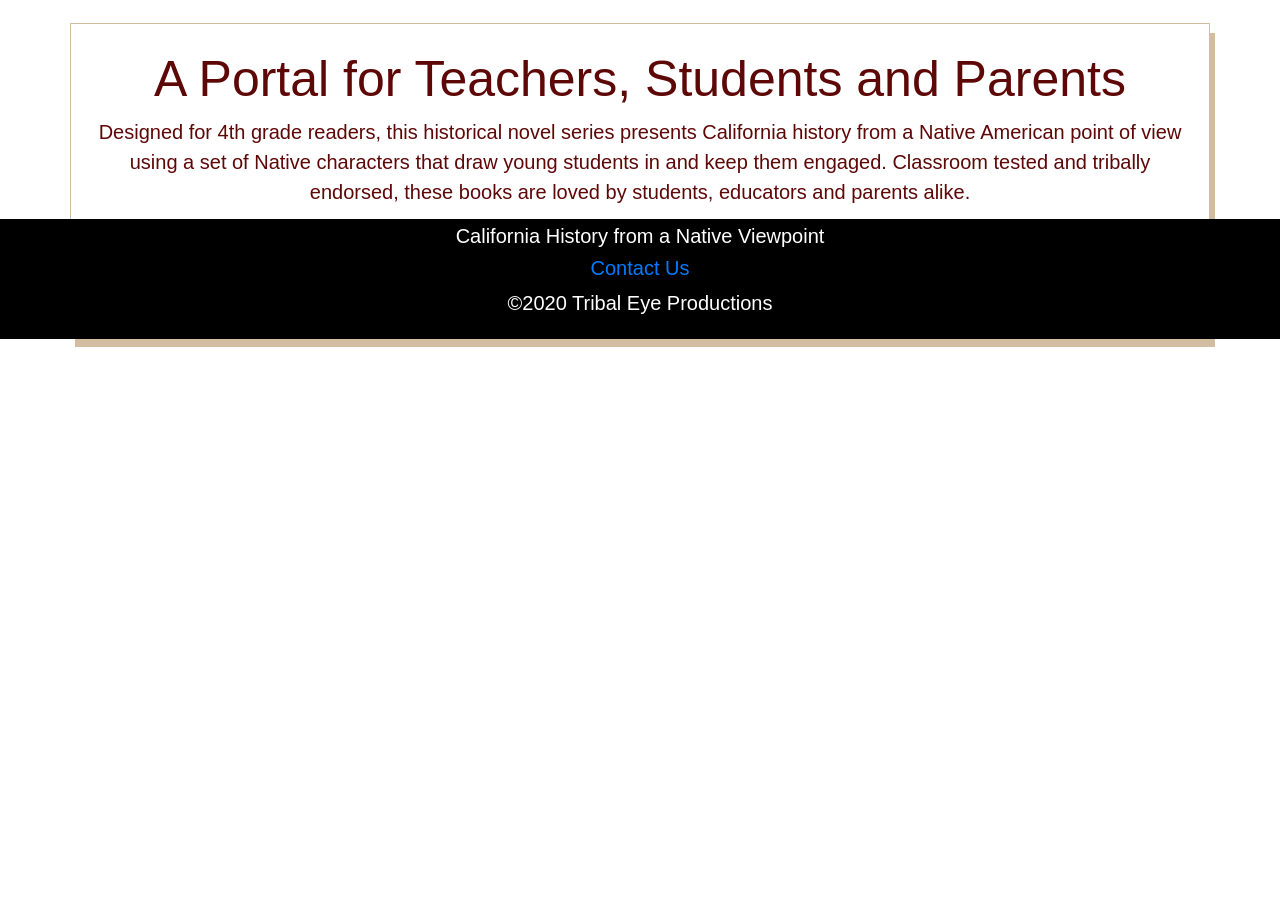
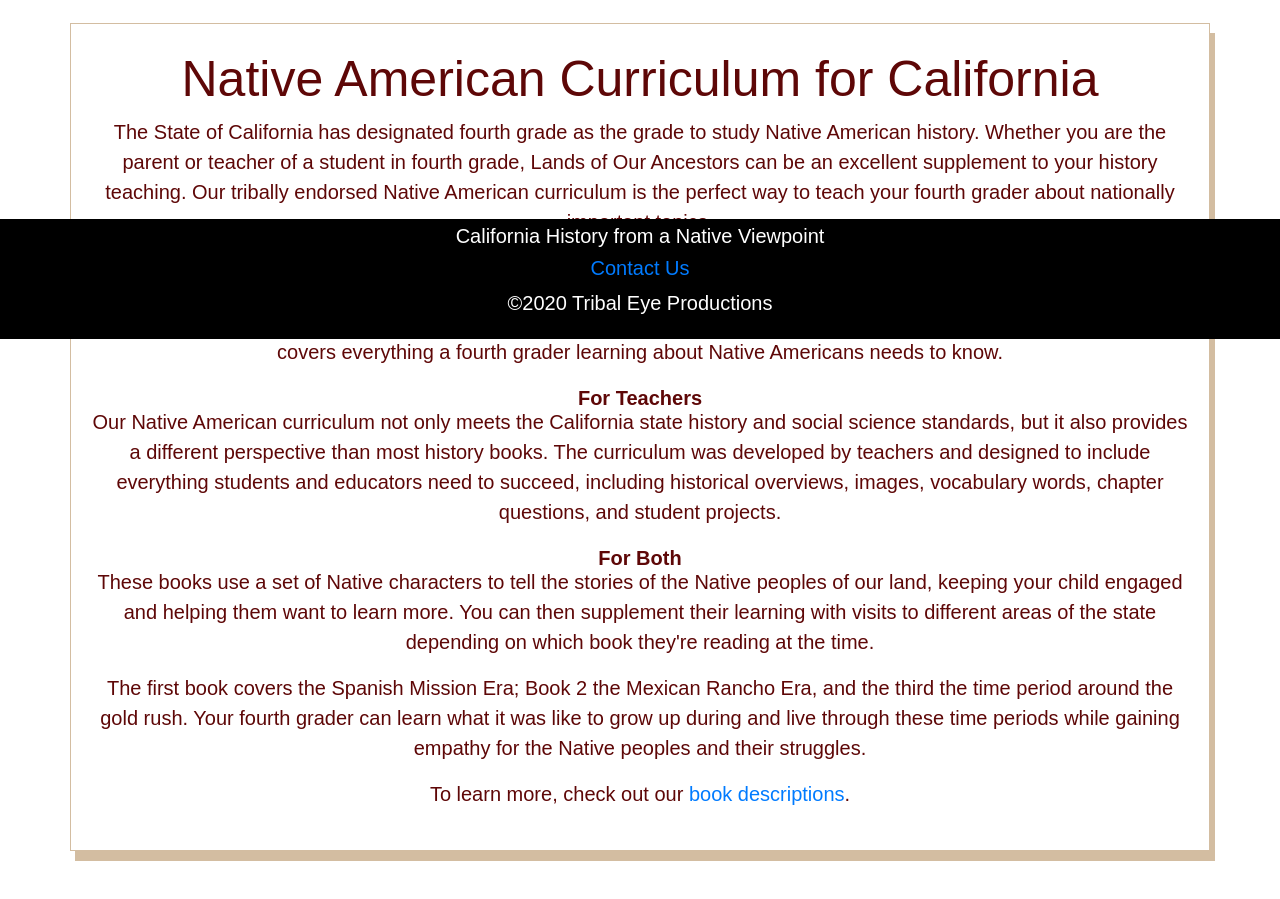
Before and after one commit to rainswerld/lands-ancestors, a React (Create React App) app: page / in a window 1280 px wide. Shown: the part 461-1360 px from the top of the page. Before the commit the page ends 943 px from the top, so only its background shows below. Built offline with nearby package versions, Linux system fonts and the light colour scheme.

Commit message:
Update copy on homepage

```diff
--- a/public/index.html
+++ b/public/index.html
@@ -1,7 +1,8 @@
 <!DOCTYPE html>
 <html lang="en">
   <head>
-    <meta charset="utf-8" />
+    <meta charset="utf-8" name="description" content="If you teach a student in fourth grade in California, use the Lands of Our
+Ancestors Native American curriculum to teach Native American history. "/>
     <link rel="icon" href="%PUBLIC_URL%/favicon.ico" />
     <meta name="viewport" content="width=device-width, initial-scale=1" />
     <meta name="theme-color" content="#000000" />
@@ -24,7 +25,7 @@
       work correctly both with client-side routing and a non-root public URL.
       Learn how to configure a non-root public URL by running `npm run build`.
     -->
-    <title>Lands Of Our Ancestors</title>
+    <title>Native American Curriculum in California | Lands Of Our Ancestors</title>
   </head>
   <body class="background">
     <noscript>You need to enable JavaScript to run this app.</noscript>
--- a/src/components/Welcome/Welcome.css
+++ b/src/components/Welcome/Welcome.css
@@ -7,6 +7,7 @@
   margin: 25px;
   padding: 25px;
   box-shadow: 5px 10px #D3BDA1;
+  width: 100%;
   display: flex;
   justify-content: center;
   align-items: center;
@@ -25,6 +26,10 @@
   font-size: 50px;
   text-align: center;
   font-family: var(--font);
+}
+
+.title {
+  margin-bottom: -6px;
 }
 
 .header-text-teach {
--- a/src/components/Welcome/Welcome.js
+++ b/src/components/Welcome/Welcome.js
@@ -8,11 +8,19 @@ function Welcome() {
     <div className="container welcome">
       <div className="row">
         <div className="col text-center">
-          <h1 className="header-text">A Portal for Teachers, Students and Parents</h1>
-          <p className="welcome-text">Designed for 4th grade readers, this historical novel series presents California history from a Native American point of view using a set of Native characters that draw young students in and keep them engaged. Classroom tested and tribally endorsed, these books are loved by students, educators and parents alike.
+          <h1 className="header-text">Native American Curriculum for California</h1>
+          <p className="welcome-text">The State of California has designated fourth grade as the grade to study Native American history. Whether you are the parent or teacher of a student in fourth grade, Lands of Our Ancestors can be an excellent supplement to your history teaching. Our tribally endorsed Native American curriculum is the perfect way to teach your fourth grader about nationally important topics.
           <br/></p>
-          <p className="welcome-text-2">Click on the button to get information about the three books in the series.</p>
-          <Button href='/books' className="homepage-btn">Go To Books</Button>
+          <p className="welcome-text title"><strong>For Parents</strong></p>
+          <p className="welcome-text">Whether your child is enrolled in homeschool, a charter school, or a traditional public school, they can benefit from the perspective that the Lands of Our Ancestors curriculum offers. Give them a less biased view into our country's history that covers everything a fourth grader learning about Native Americans needs to know.</p>
+          <p className="welcome-text title"><strong>For Teachers</strong></p>
+          <p className="welcome-text">Our Native American curriculum not only meets the California state history and social science standards, but it also provides a different perspective than most history books. The curriculum was developed by teachers and designed to include everything students and educators need to succeed, including historical overviews, images, vocabulary words, chapter questions, and student projects.</p>
+          <p className="welcome-text title"><strong>For Both</strong></p>
+          <p className="welcome-text">These books use a set of Native characters to tell the stories of the Native peoples of our land, keeping your child engaged and helping them want to learn more. You can then supplement their learning with visits to different areas of the state depending on which book they're reading at the time.</p>
+          <p className="welcome-text">The first book covers the Spanish Mission Era; Book 2 the Mexican Rancho Era, and the third the time period around the gold rush. Your fourth grader can learn what it was like to grow up during and live through these time periods while gaining empathy for the Native peoples and their struggles.</p>
+          <p className="welcome-text">To learn more, check out our <a href="http://landsofourancestors.com/books">book descriptions</a>.</p>
+          {/*<p className="welcome-text-2">Click on the button to get information about the three books in the series.</p>
+          <Button href='/books' className="homepage-btn">Go To Books</Button>*/}
         </div>
       </div>
     </div>
```
Also changed, not shown: 1 other file (tests, documents, lock files or other folders).
